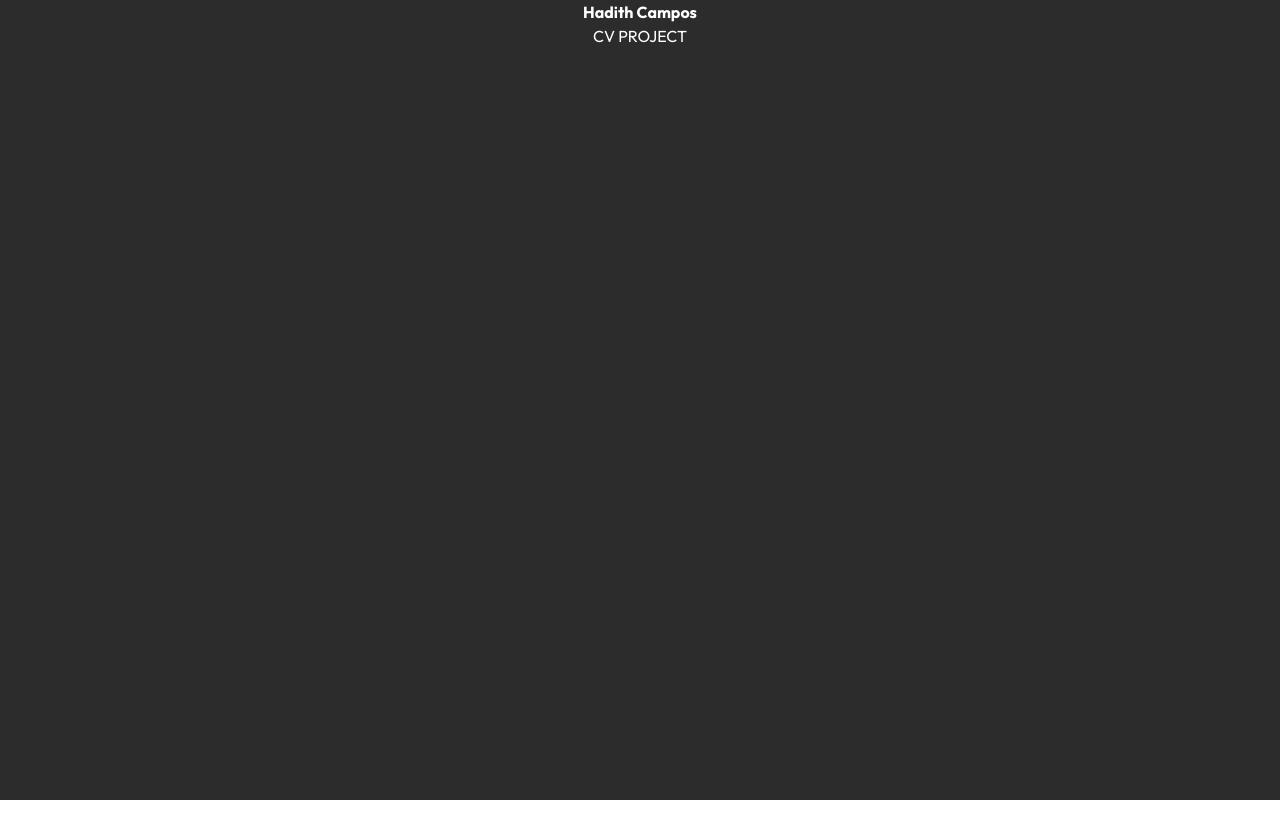
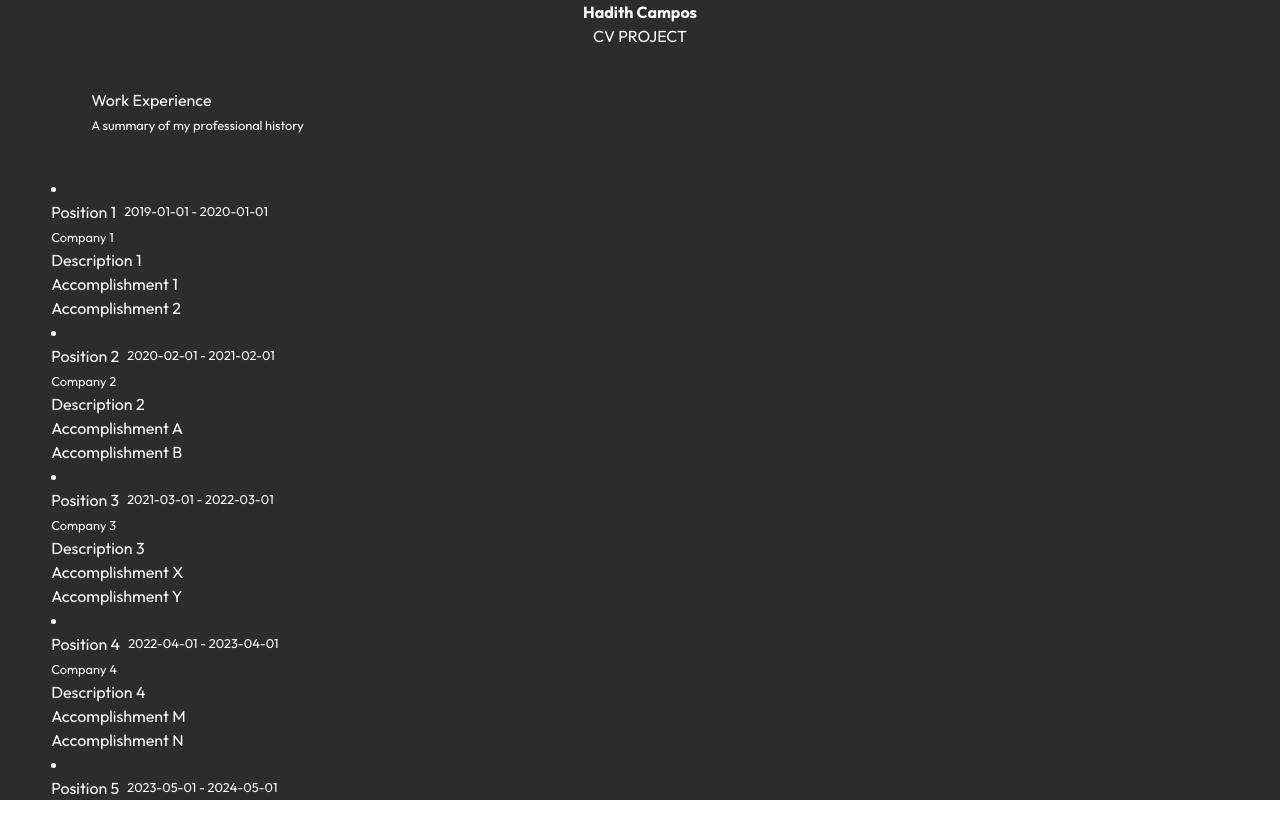
Before and after one commit to Harlock024/Harlock024.github.io, an Angular app: page / in a window 1280 px wide. Shown: the top 838 px of the page. Before the commit the page ends 800 px from the top, so only its background shows below. Built offline with nearby package versions, Linux system fonts and the light colour scheme.

Commit message:
work experience

```diff
--- /dev/null
+++ b/src/app/Components/work-experience/work-experience.component.html
@@ -0,0 +1,23 @@
+<section class="w-full">
+    <div class="m-10">
+        <h1>Work Experience</h1>
+        <small> A summary of my professional history</small>
+    </div>
+
+    <li *ngFor="let job of workExperience">
+        <div class="flex flex-row gap-2 items-center">
+            <h2>{{ job.position }}</h2>
+            <small>{{ job.startDate }} - {{ job.endDate }}</small>
+        </div>
+
+        <small>{{ job.company }}</small>
+        <div class=""></div>
+        <p>{{ job.description }}</p>
+
+        <ul class="">
+            <li *ngFor="let accomplishment of job.accomplishments">
+                {{ accomplishment }}
+            </li>
+        </ul>
+    </li>
+</section>
--- /dev/null
+++ b/src/app/Components/work-experience/work-experience.component.ts
@@ -0,0 +1,64 @@
+import { Component } from "@angular/core";
+
+import { CommonModule } from "@angular/common";
+
+@Component({
+  selector: "app-work-experience",
+  standalone: true,
+  imports: [CommonModule],
+  templateUrl: "./work-experience.component.html",
+})
+export class WorkExperienceComponent {
+  workExperience = [
+    {
+      company: "Company 1",
+      position: "Position 1",
+      startDate: "2019-01-01",
+      endDate: "2020-01-01",
+      description: "Description 1",
+      country: "Country 1",
+      city: "City 1",
+      accomplishments: ["Accomplishment 1", "Accomplishment 2"],
+    },
+    {
+      company: "Company 2",
+      position: "Position 2",
+      startDate: "2020-02-01",
+      endDate: "2021-02-01",
+      description: "Description 2",
+      country: "Country 2",
+      city: "City 2",
+      accomplishments: ["Accomplishment A", "Accomplishment B"],
+    },
+    {
+      company: "Company 3",
+      position: "Position 3",
+      startDate: "2021-03-01",
+      endDate: "2022-03-01",
+      description: "Description 3",
+      country: "Country 3",
+      city: "City 3",
+      accomplishments: ["Accomplishment X", "Accomplishment Y"],
+    },
+    {
+      company: "Company 4",
+      position: "Position 4",
+      startDate: "2022-04-01",
+      endDate: "2023-04-01",
+      description: "Description 4",
+      country: "Country 4",
+      city: "City 4",
+      accomplishments: ["Accomplishment M", "Accomplishment N"],
+    },
+    {
+      company: "Company 5",
+      position: "Position 5",
+      startDate: "2023-05-01",
+      endDate: "2024-05-01",
+      description: "Description 5",
+      country: "Country 5",
+      city: "City 5",
+      accomplishments: ["Accomplishment 10", "Accomplishment 11"],
+    },
+  ];
+}
--- a/src/app/app.component.html
+++ b/src/app/app.component.html
@@ -1,5 +1,6 @@
 <main class="flex font-outfit justify-center bg-[#2c2c2c] text-white h-screen">
     <body class="flex flex-col min-h-screen w-[92%] items-center">
         <app-header class="w-full"></app-header>
+        <app-work-experience class="w-full"></app-work-experience>
     </body>
 </main>
--- a/src/app/app.component.ts
+++ b/src/app/app.component.ts
@@ -1,11 +1,13 @@
 import { Component } from "@angular/core";
 // import { RouterOutlet } from "@angular/router";
+
 import { HeaderComponent } from "./Components/header/header.component";
+import { WorkExperienceComponent } from "./Components/work-experience/work-experience.component";
 
 @Component({
   selector: "app-root",
   standalone: true,
-  imports: [HeaderComponent],
+  imports: [HeaderComponent, WorkExperienceComponent],
   templateUrl: "./app.component.html",
 })
 export class AppComponent {
--- a/tsconfig.json
+++ b/tsconfig.json
@@ -14,15 +14,13 @@
     "esModuleInterop": true,
     "sourceMap": true,
     "declaration": false,
+
     "experimentalDecorators": true,
     "moduleResolution": "bundler",
     "importHelpers": true,
     "target": "ES2022",
     "module": "ES2022",
-    "lib": [
-      "ES2022",
-      "dom"
-    ]
+    "lib": ["ES2022", "dom"]
   },
   "angularCompilerOptions": {
     "enableI18nLegacyMessageIdFormat": false,
```
Also changed, not shown: 1 other file (tests, documents, lock files or other folders).
